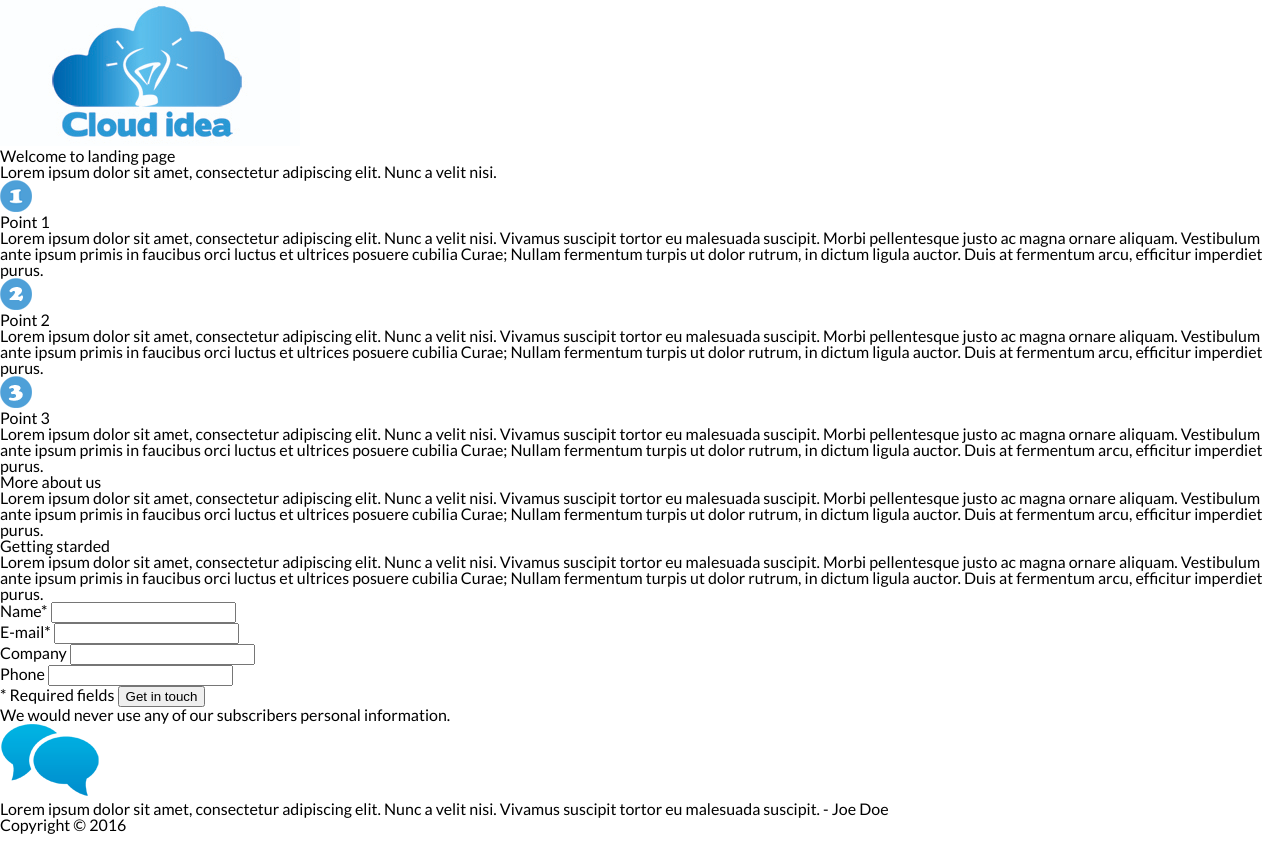
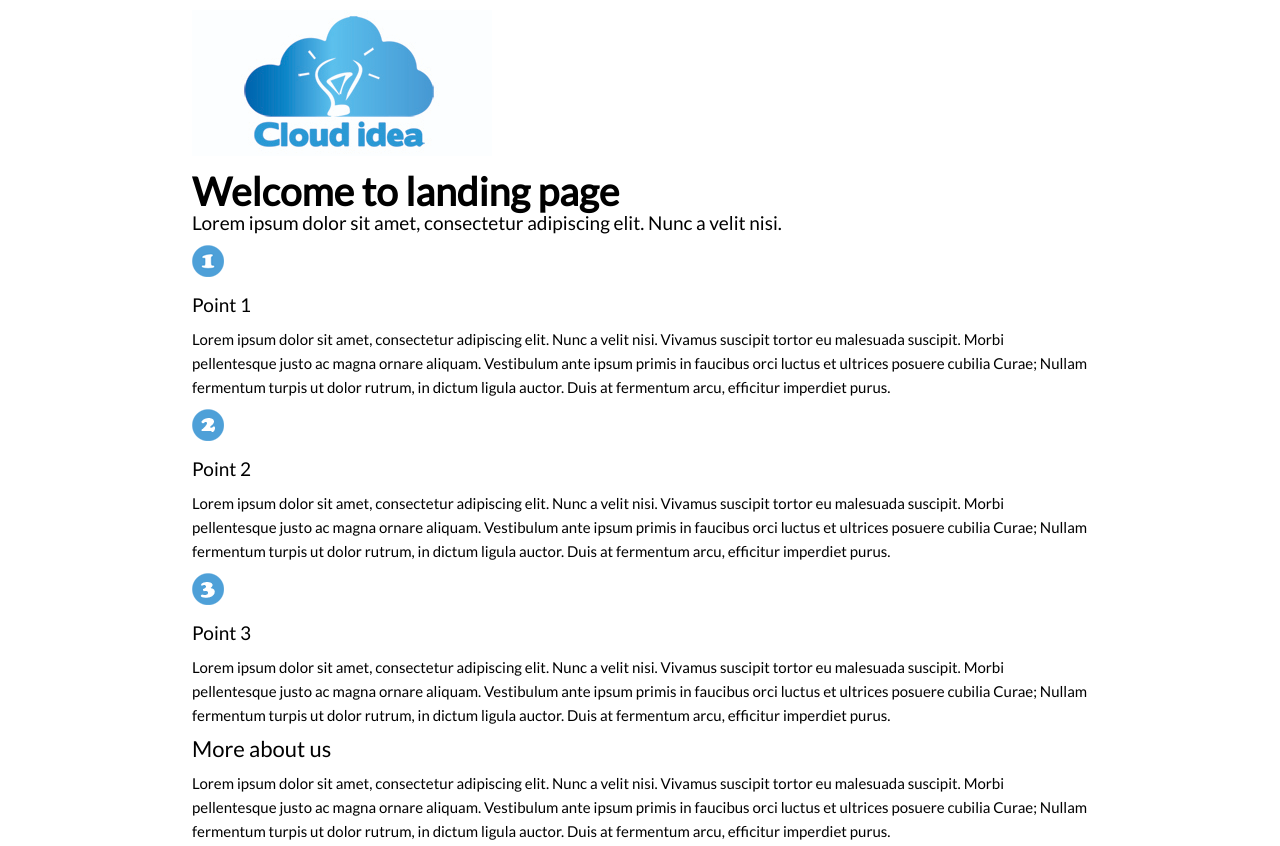
Before and after one commit to enk1/css, a plain HTML site: page landing-page/index.html in a window 1280 px wide. Shown: the top 846 px of the page. Drawn offline with Linux system fonts and the light colour scheme.

Commit message:
main styles added to app.css

```diff
--- a/landing-page/css/app.css
+++ b/landing-page/css/app.css
@@ -1,3 +1,35 @@
 body {
     font-family: 'Lato', sans-serif;
+    font-size: 15px;
+    line-height: 1.5rem;
 }
+.container {
+    width: 70%;
+    margin: 10px auto;
+    background: #fff;
+    overflow: auto;
+}
+p {
+    margin: 10px 0;
+    line-height: 1.5rem;
+}
+h1 {
+    font-size: 39px;
+    font-weight: bold;
+    margin: 20px 0 10px 0;
+    line-height: 1.2rem;
+}
+h3 {
+    font-size: 22px;
+    margin: 10px 0;
+}
+h4 {
+    font-size: 19px;
+    margin: 10px 0;
+}
+strong {
+    font-weight: bold;
+}
+.clearfix {
+    clear: both;
+}
```
